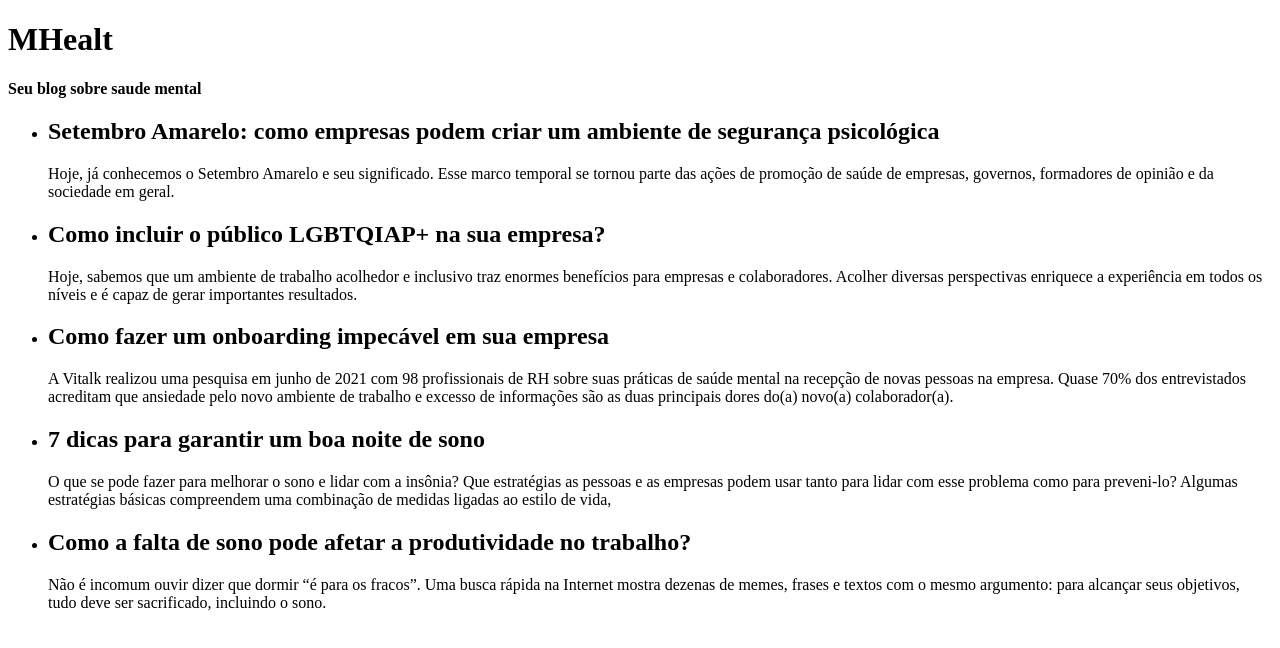
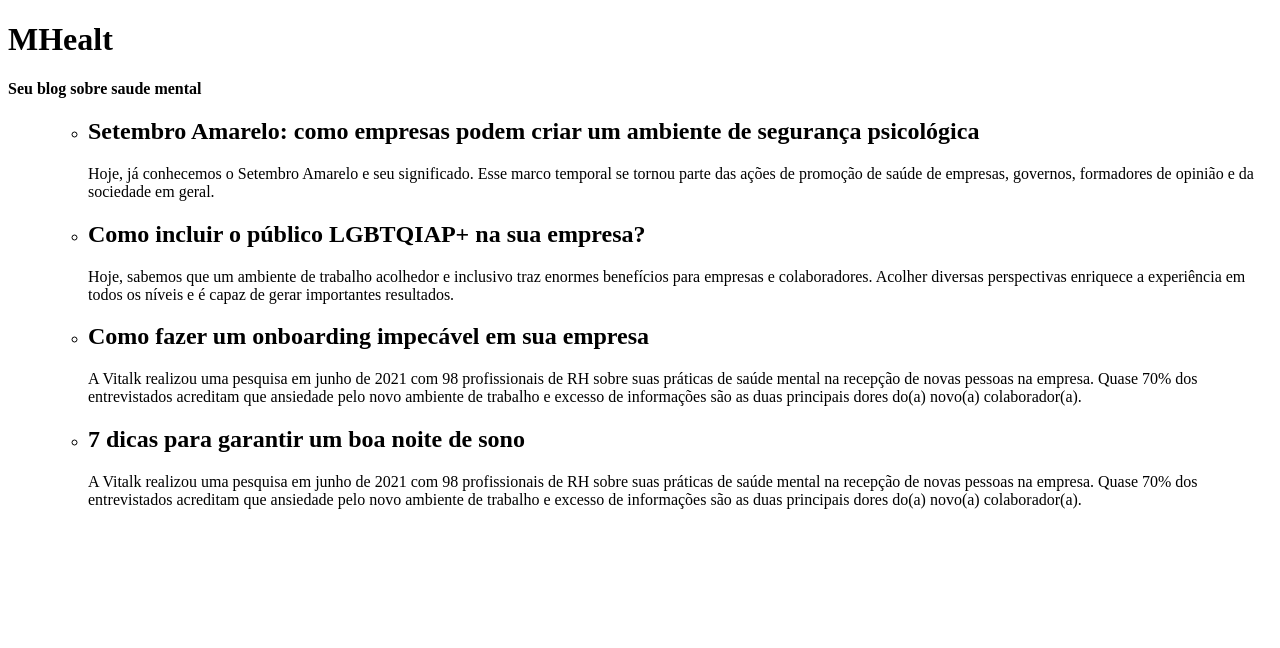
Before and after one commit to juniorcaus/react-api, a React (Create React App) app: page / in a window 1280 px wide. Shown: the top 648 px of the page. Built offline with nearby package versions, Linux system fonts and the light colour scheme.

Commit message:
:feat: estruturando components para compartilhar dados

```diff
--- /dev/null
+++ b/src/components/Post.jsx
@@ -0,0 +1,17 @@
+import React from 'react'
+
+import { Posts } from './Posts'
+
+export function Post(props) {
+  return (
+    <ul>
+
+        <li>
+            <h2>{props.title}</h2>
+            <p>{props.description}</p>
+        </li>
+    </ul>
+
+
+  )
+}
--- a/src/components/Posts.jsx
+++ b/src/components/Posts.jsx
@@ -1,32 +1,29 @@
 import React from 'react'
+import { Post } from './Post'
+
 
 export  function Posts() {
+   const title = 'Setembro Amarelo: como empresas podem criar um ambiente de segurança psicológica';
+   const description ='Hoje, já conhecemos  o Setembro Amarelo e seu significado. Esse marco temporal se tornou parte das ações de promoção de saúde de empresas, governos, formadores de opinião e da sociedade em geral.';
+
+   const title2 = 'Como incluir o público LGBTQIAP+ na sua empresa?';
+   const description2 = 'Hoje, sabemos que um ambiente de trabalho acolhedor e inclusivo traz enormes benefícios para empresas e colaboradores. Acolher diversas perspectivas enriquece a experiência em todos os níveis e é capaz de gerar importantes resultados.';
+
+   const title3 = 'Como fazer um onboarding impecável em sua empresa';
+   const description3 = 'A Vitalk realizou uma pesquisa em junho de 2021 com 98 profissionais de RH sobre suas práticas de saúde mental na recepção de novas pessoas na empresa. Quase 70% dos entrevistados acreditam que ansiedade pelo novo ambiente de trabalho  e excesso de informações são as duas principais dores do(a) novo(a) colaborador(a). ';
+
+   const title4 = '7 dicas para garantir um boa noite de sono';
+   const description4 = 'A Vitalk realizou uma pesquisa em junho de 2021 com 98 profissionais de RH sobre suas práticas de saúde mental na recepção de novas pessoas na empresa. Quase 70% dos entrevistados acreditam que ansiedade pelo novo ambiente de trabalho  e excesso de informações são as duas principais dores do(a) novo(a) colaborador(a).';
+
+
+
   return (
     <ul>
-        <li>
-            <h2>Setembro Amarelo: como empresas podem criar um ambiente de segurança psicológica</h2>
-            <p>Hoje, já conhecemos  o Setembro Amarelo e seu significado. Esse marco temporal se tornou parte das ações de promoção de saúde de empresas, governos, formadores de opinião e da sociedade em geral.</p>
-        </li>
+        <Post title={title} description={description} />
+        <Post title={title2} description={description2}/>
+        <Post title={title3} description={description3}/>
+        <Post title={title4} description={description4}/>
 
-        <li>
-            <h2>Como incluir o público LGBTQIAP+ na sua empresa?</h2>
-            <p> Hoje, sabemos que um ambiente de trabalho acolhedor e inclusivo traz enormes benefícios para empresas e colaboradores. Acolher diversas perspectivas enriquece a experiência em todos os níveis e é capaz de gerar importantes resultados.</p>
-        </li>
-
-        <li>
-            <h2>Como fazer um onboarding impecável em sua empresa </h2>
-            <p>A Vitalk realizou uma pesquisa em junho de 2021 com 98 profissionais de RH sobre suas práticas de saúde mental na recepção de novas pessoas na empresa. Quase 70% dos entrevistados acreditam que ansiedade pelo novo ambiente de trabalho  e excesso de informações são as duas principais dores do(a) novo(a) colaborador(a).   </p>
-        </li>
-
-        <li>
-            <h2>7 dicas para garantir um boa noite de sono</h2>
-            <p>O que se pode fazer para melhorar o sono e lidar com a insônia? Que estratégias as pessoas e as empresas podem usar tanto para lidar com esse problema como para preveni-lo? Algumas estratégias básicas compreendem uma combinação de medidas ligadas ao estilo de vida,</p>
-        </li>
-
-        <li>
-            <h2>Como a falta de sono pode afetar a produtividade no trabalho?</h2>
-            <p>Não é incomum ouvir dizer que dormir “é para os fracos”. Uma busca rápida na Internet mostra dezenas de memes, frases e textos com o mesmo argumento: para alcançar seus objetivos, tudo deve ser sacrificado, incluindo o sono.</p>
-        </li>
     </ul>
   )
 }
```
